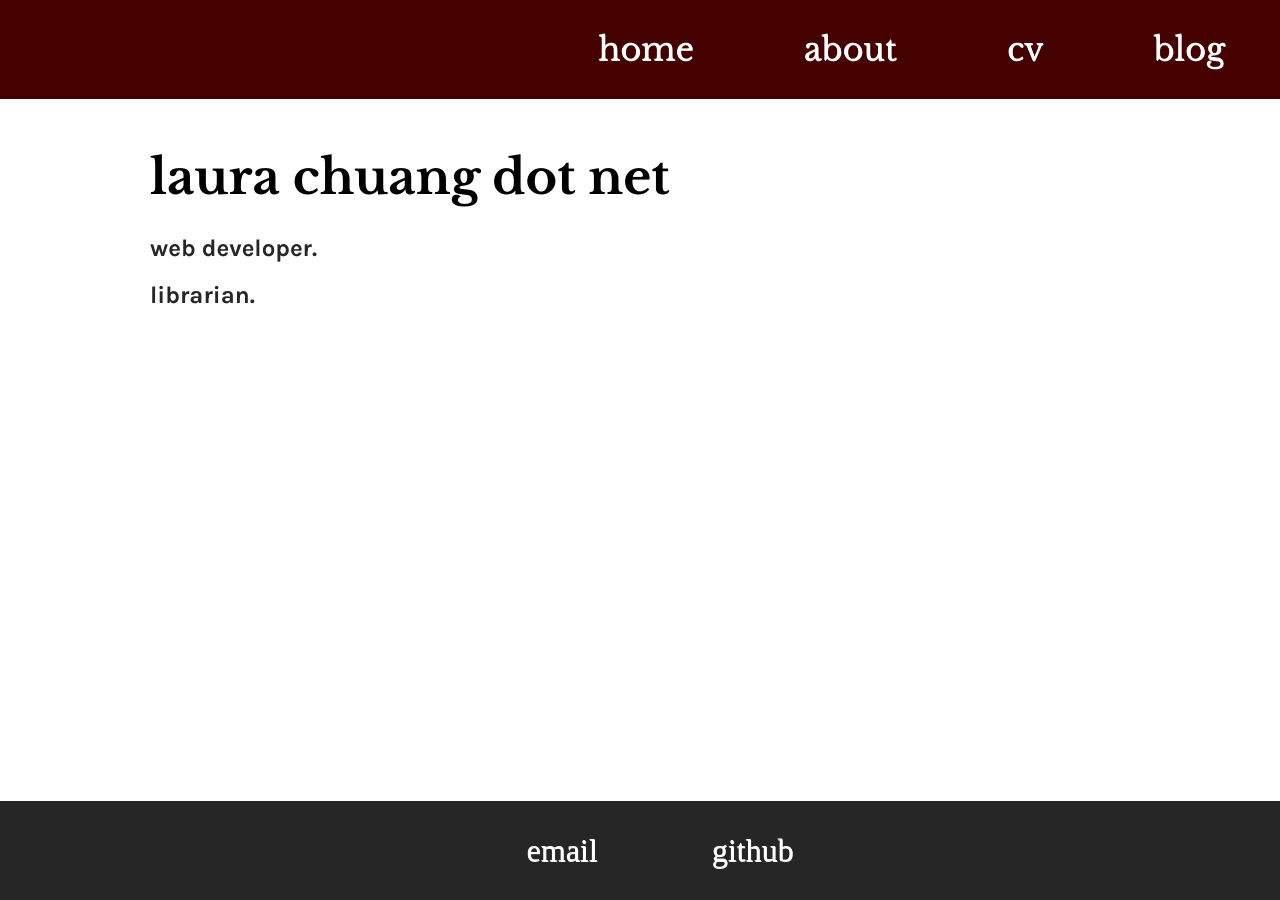
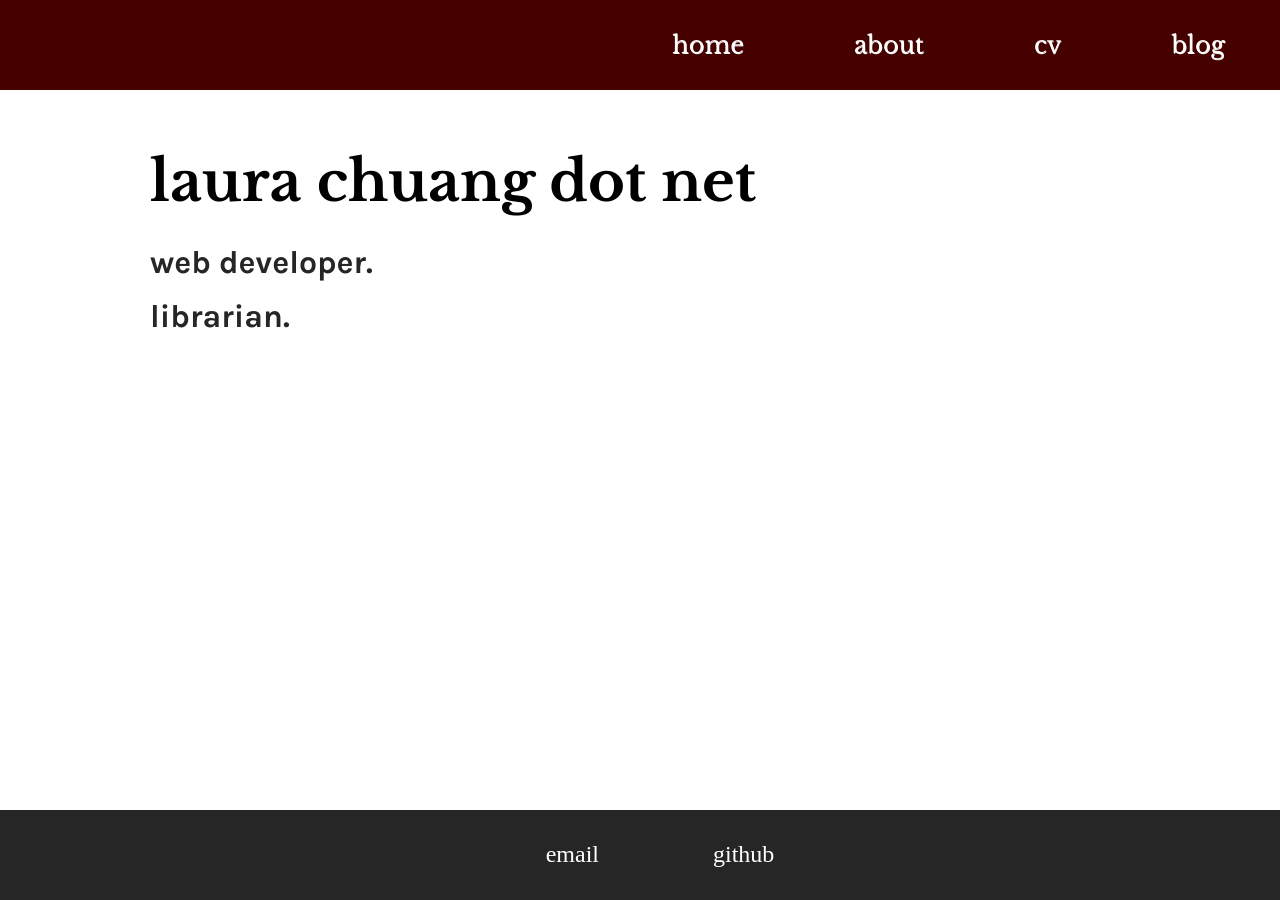
Before and after one commit to snarkshow/snarkshow.github.io, a Jekyll site: the page built from index.md, in a window 1280 px wide. Built offline with Jekyll 4.4.1, drawn with Linux system fonts in a browser that asks for light colours.

Commit message:
changing font sizes

```diff
--- a/css/main.css
+++ b/css/main.css
@@ -43,23 +43,12 @@
 .navlinks li a{
     color: white;
     font-family:'Libre Baskerville', 'serif';
-    font-size: 2rem;
+    font-size: 1.5rem;
     font-weight: lighter;
     text-decoration: none;
     text-transform: lowercase;
     text-shadow: 0.5px 0.5px 0.5px whitesmoke;
 }
-
-/* BREAK */
-
-/* nav ul li, footer ul li {
-    display: inline;
-    margin-right: 20px;
-}
-
-a:hover {
-    text-decoration: underline;
-} */
 
 /* WRITTEN CONTENT CSS */
 
@@ -68,12 +57,12 @@
 }
 
 h1 {
-    font-size: 3rem;
+    font-size: 3.5rem;
     font-family:'Libre Baskerville', 'serif';
     /* font-family:'Karla', 'sans-serif'; */
 }
-h3, p {
-    font-size: 1.5rem;
+h3 {
+    font-size: 2rem;
     line-height: 1.4rem;
     color: rgb(39, 38, 38);
     font-family:'Karla', 'sans-serif';
@@ -102,10 +91,10 @@
 
 footer li a{
     color: white;
-    font-size: 2rem;
+    font-size: 1.5rem;
     font-weight: lighter;
     text-decoration: none;
-    text-shadow: 0.5px 0.5px 0.5px whitesmoke;
+    /* text-shadow: 0.5px 0.5px 0.5px whitesmoke; */
 }
 
 /* BLOG POSTS CSS */
```
